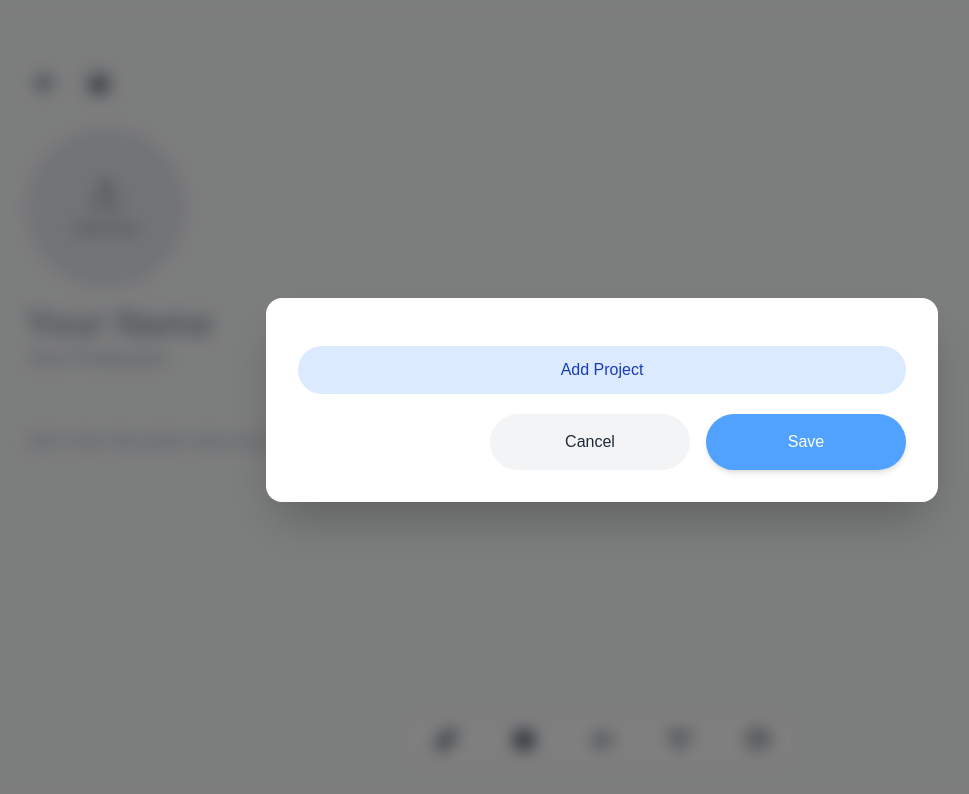
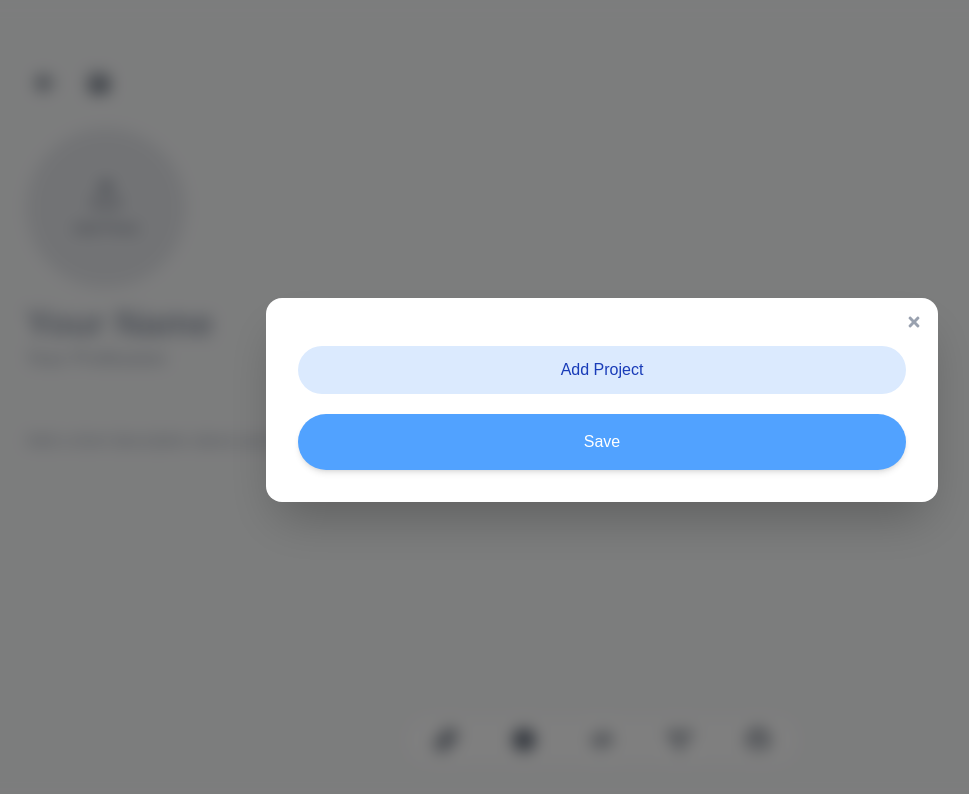
Before and after one commit to devtofunmi/devbio, a Next.js app: page /dashboard/edit in a window 1280 px wide. Both pictures are taken after a click on the button 718 px from the left and 740 px from the top of the page. Shown: the top 794 px of the page, without its empty margins (38-1007 px from the left). Built offline with nearby package versions, Linux system fonts and the light colour scheme.

Commit message:
remove cancel button and add cancel icon

```diff
--- a/components/dashboard/ProjectModal.tsx
+++ b/components/dashboard/ProjectModal.tsx
@@ -53,7 +53,10 @@ const ProjectModal: React.FC<ProjectModalProps> = ({
 
   return (
     <div className="fixed inset-0 bg-black/50 backdrop-blur-sm bg-opacity-50 flex justify-center items-center p-4 z-50">
-      <div className="bg-white rounded-2xl shadow-2xl p-8 w-full max-w-2xl m-4">
+      <div className="bg-white rounded-2xl shadow-2xl p-8 w-full max-w-2xl m-4 relative">
+        <button onClick={onClose} className="absolute top-4 right-4 text-gray-400 hover:text-gray-600">
+          <FaTimes />
+        </button>
         <div className="max-h-96 overflow-y-auto">
           {editedProjects.map((project, index) => (
             <div key={index} className="mb-4 p-4 border rounded-lg">
@@ -111,16 +114,10 @@ const ProjectModal: React.FC<ProjectModalProps> = ({
         >
           Add Project
         </button>
-        <div className="flex mt-5 justify-end space-x-4">
-          <button
-            onClick={onClose}
-            className="px-6 py-4 w-[200px] cursor-pointer bg-gray-100 text-center text-gray-800 rounded-full hover:bg-gray-200 transition-colors"
-          >
-            Cancel
-          </button>
+        <div className="flex mt-5 justify-end">
           <button
             onClick={() => onSave(editedProjects)}
-            className="px-6 py-4 w-[200px] cursor-pointer bg-blue-400 text-white rounded-full hover:bg-blue-500 transition-colors shadow-md"
+            className="px-6 py-4 w-full cursor-pointer bg-blue-400 text-white rounded-full hover:bg-blue-500 transition-colors shadow-md"
           >
             Save
           </button>
```
